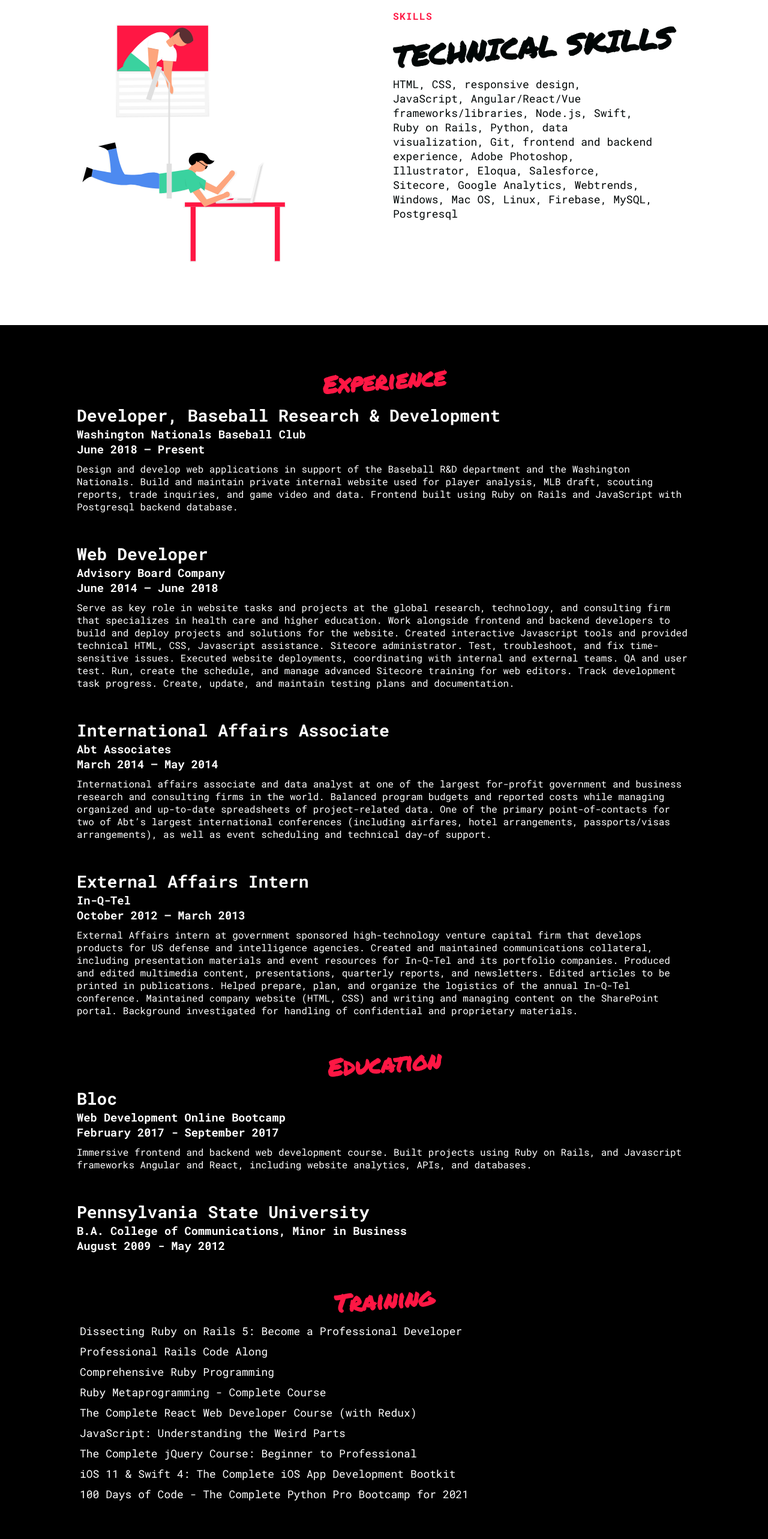
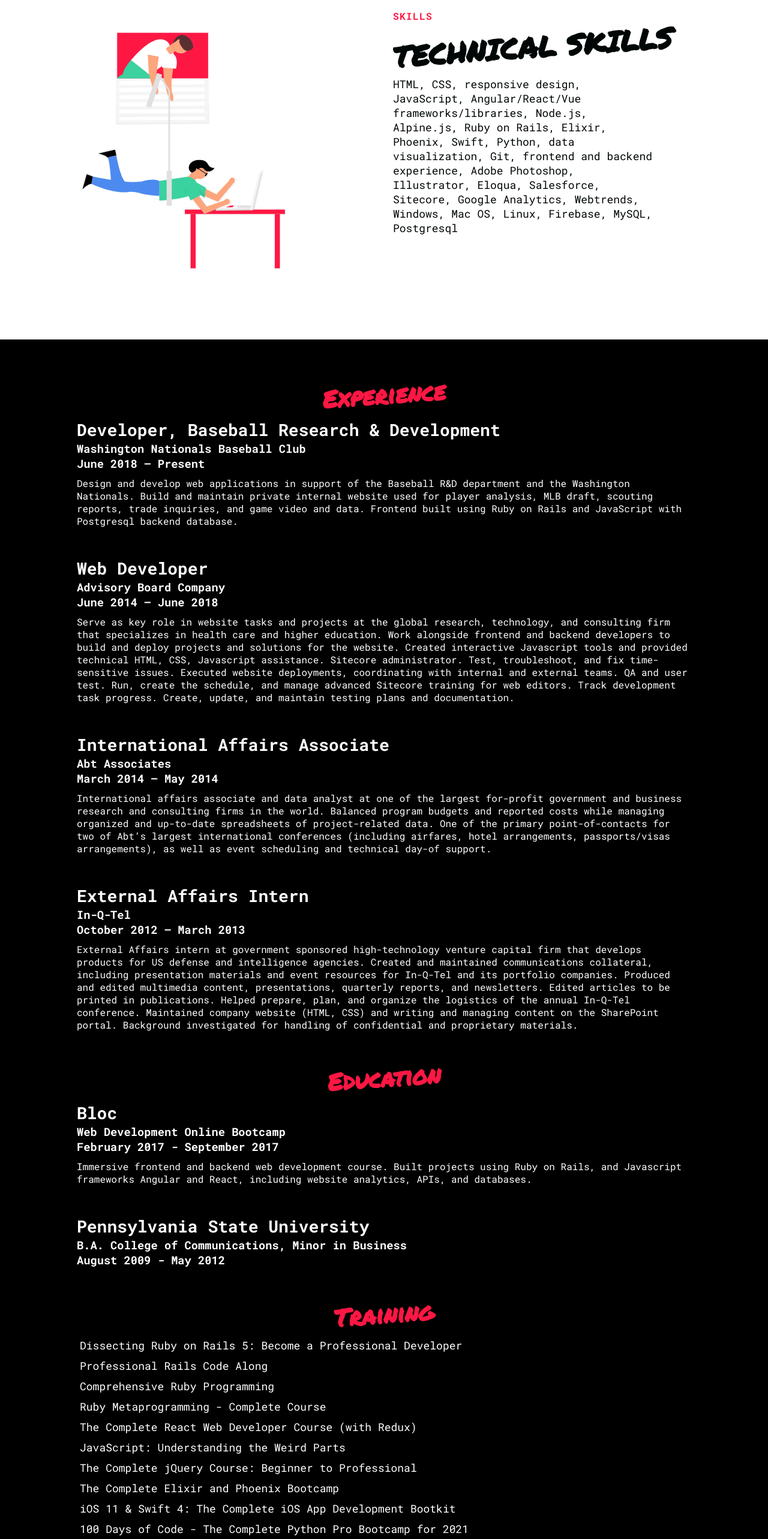
Before and after one commit to teddylopez/tedspace_v3, a React (Create React App) app: page / in a window 1280 px wide. Shown: the part 1340-3906 px from the top of the page at 60% size. Built offline with nearby package versions, Linux system fonts and the light colour scheme.

Commit message:
Add Alpine.js, Elixir, and Phoenix to technologies and training

```diff
--- a/src/components/InfoSection/Data.js
+++ b/src/components/InfoSection/Data.js
@@ -23,7 +23,7 @@
   topLine: "Skills",
   headline: "TECHNICAL SKILLS",
   description:
-    "HTML, CSS, responsive design, JavaScript, Angular/React/Vue frameworks/libraries, Node.js, Swift, Ruby on Rails, Python, data visualization, Git, frontend and backend experience, Adobe Photoshop, Illustrator, Eloqua, Salesforce, Sitecore, Google Analytics, Webtrends, Windows, Mac OS, Linux, Firebase, MySQL, Postgresql",
+    "HTML, CSS, responsive design, JavaScript, Angular/React/Vue frameworks/libraries, Node.js, Alpine.js, Ruby on Rails, Elixir, Phoenix, Swift, Python, data visualization, Git, frontend and backend experience, Adobe Photoshop, Illustrator, Eloqua, Salesforce, Sitecore, Google Analytics, Webtrends, Windows, Mac OS, Linux, Firebase, MySQL, Postgresql",
   imgStart: true,
   img: require("../../images/mission_impossible.svg").default,
   alt: "car",
--- a/src/components/Resume/index.js
+++ b/src/components/Resume/index.js
@@ -113,6 +113,14 @@
         </TrainingLinkWrapper>
         <TrainingLinkWrapper>
           <TrainingLink
+            href="https://www.udemy.com/course/the-complete-elixir-and-phoenix-bootcamp-and-tutorial/"
+            target="_blank"
+          >
+            The Complete Elixir and Phoenix Bootcamp
+          </TrainingLink>
+        </TrainingLinkWrapper>
+        <TrainingLinkWrapper>
+          <TrainingLink
             href="https://www.udemy.com/ios11-app-development-bootcamp/"
             target="_blank"
           >
```
Also changed, not shown: 1 other file (tests, documents, lock files or other folders).
